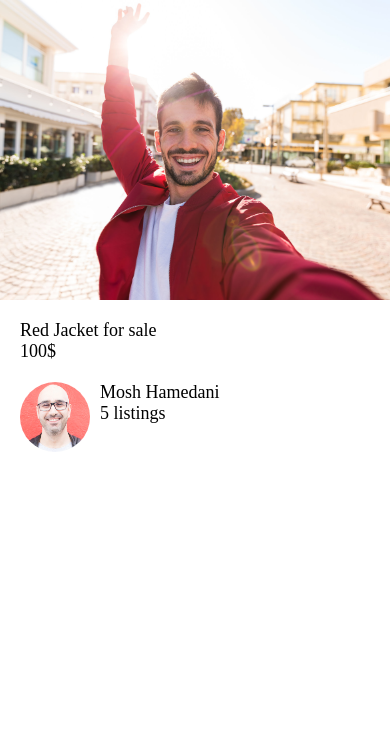
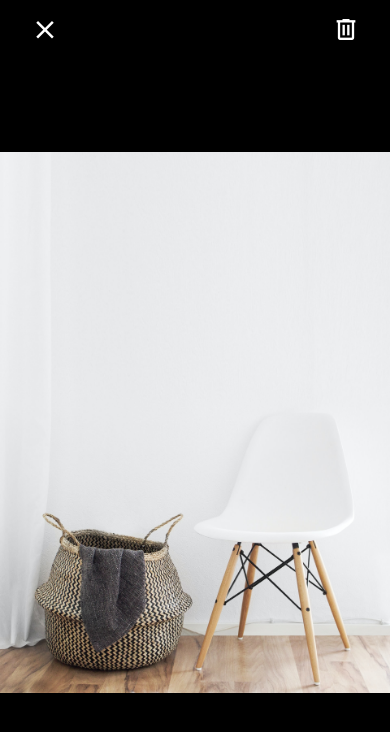
Before and after one commit to in-roma/react-native-app-donewithit, a React Native app: screen / in a window 390 px wide. Shown: the top 732 px of the page. Built offline with nearby package versions, Linux system fonts and the light colour scheme.

Commit message:
list item component and icon view image screen done

```diff
--- a/App.js
+++ b/App.js
@@ -8,5 +8,5 @@
 import AppButton from './app/components/AppButton';
 
 export default function App() {
-	return <ListingDetailsScreen />;
+	return <ViewImageScreen />;
 }
--- a/app/screens/ViewImageScreen.js
+++ b/app/screens/ViewImageScreen.js
@@ -1,14 +1,21 @@
 import React from 'react';
 import { Image, StyleSheet, View } from 'react-native';
-
+import { MaterialCommunityIcons } from '@expo/vector-icons';
 import colors from '../config/colors';
-
 
 function ViewImageScreen(props) {
 	return (
 		<View style={styles.container}>
-			<View style={styles.closeIcon}></View>
-			<View style={styles.deleteIcon}></View>
+			<View style={styles.closeIcon}>
+				<MaterialCommunityIcons name="close" color="white" size={30} />
+			</View>
+			<View style={styles.deleteIcon}>
+				<MaterialCommunityIcons
+					name="trash-can-outline"
+					color="white"
+					size={28}
+				/>
+			</View>
 			<Image
 				resizeMode="contain"
 				style={styles.image}
@@ -23,17 +30,11 @@
 		flex: 1,
 	},
 	closeIcon: {
-		width: 50,
-		height: 50,
-		backgroundColor: colors.primary,
 		position: 'absolute',
 		top: 15,
 		left: 30,
 	},
 	deleteIcon: {
-		width: 50,
-		height: 50,
-		backgroundColor: colors.secondary,
 		position: 'absolute',
 		top: 15,
 		right: 30,
```
